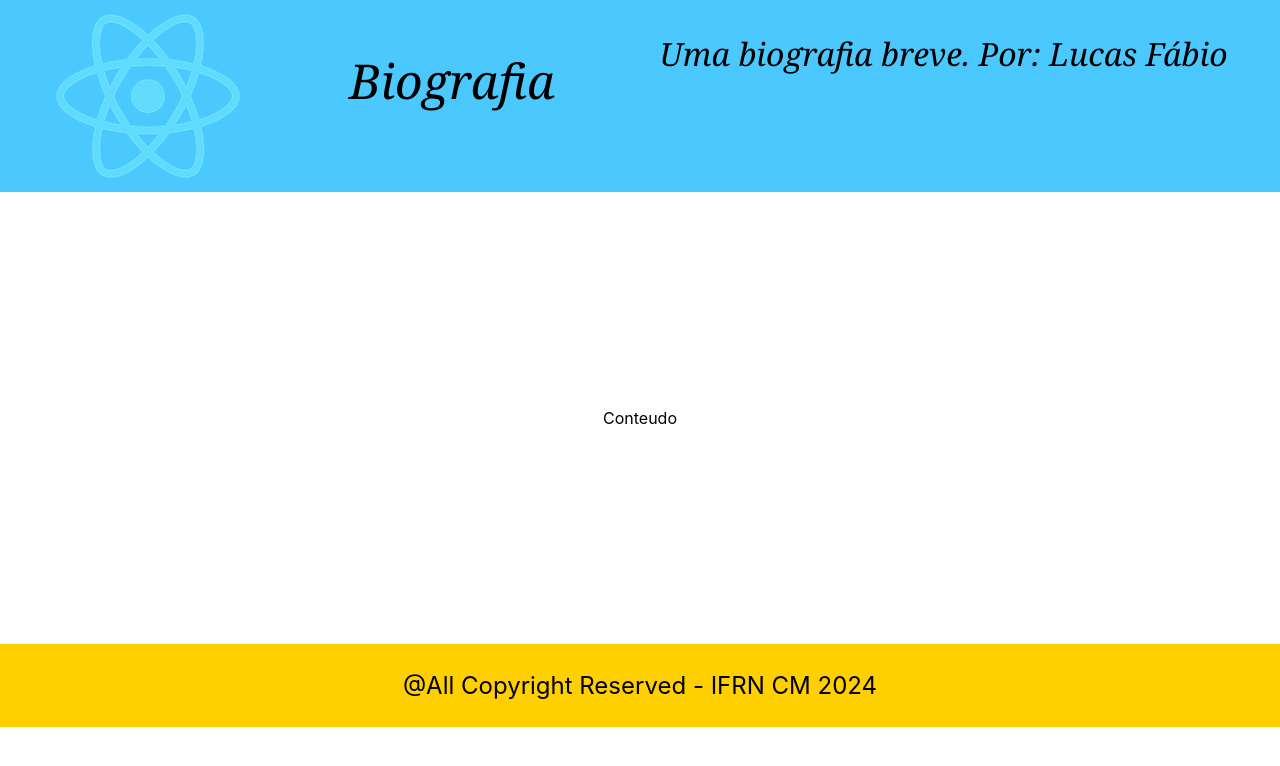
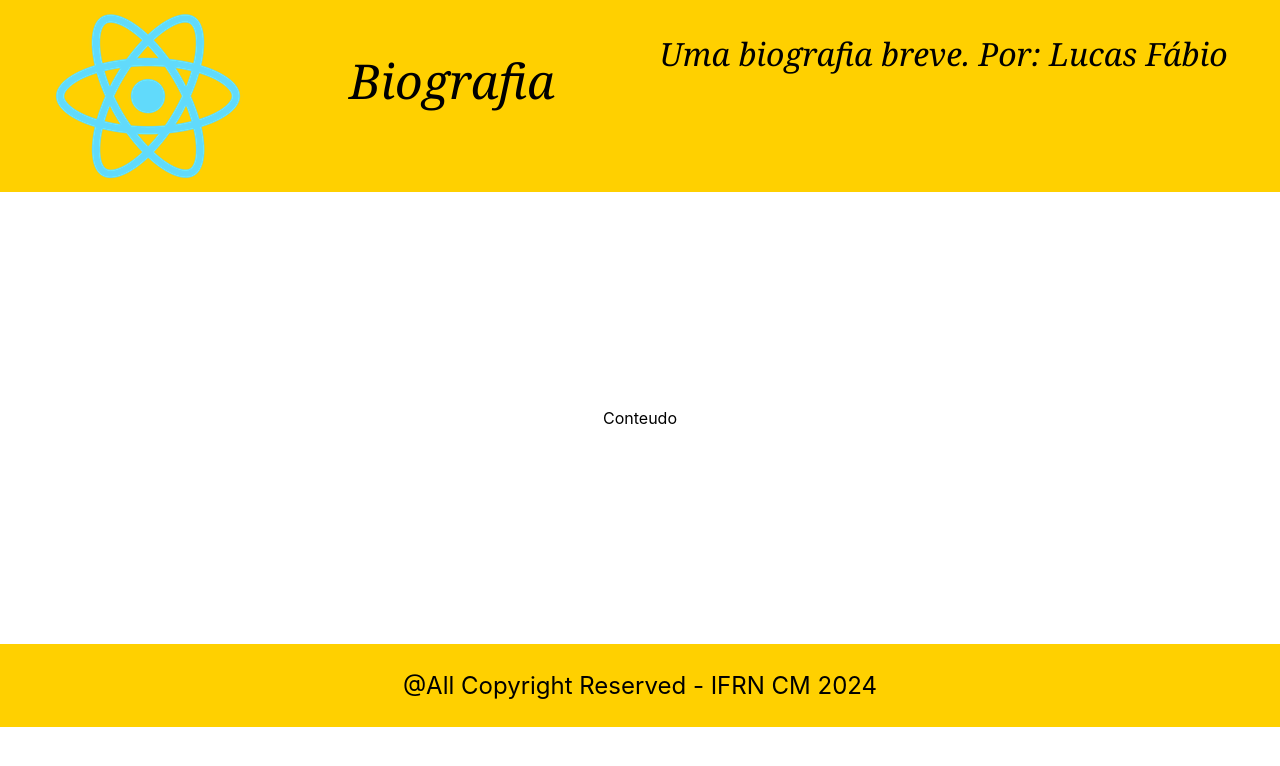
Before and after one commit to fabiomace/fava23, a React (Create React App) app: page / in a window 1280 px wide. Shown: the top 766 px of the page. Built offline with nearby package versions, Linux system fonts and the light colour scheme.

Commit message:
Cores final

```diff
--- a/src/componentes/Cabecalho/Cabecalho.module.css
+++ b/src/componentes/Cabecalho/Cabecalho.module.css
@@ -1,13 +1,13 @@
 .cabecalho{
     display: flex;
     justify-content: space-around;
-    background-color: rgb(75, 201, 255);
+    background-color: #ffd000;
 }
 
 .titulo{
     font-size: 3em;
     color: black;
-    background-color: rgb(75, 201, 255);
+    background-color: #ffd000;
     text-align: left;
     font-family: Georgia, 'Times New Roman', Times, serif;
     font-style: italic;
```
